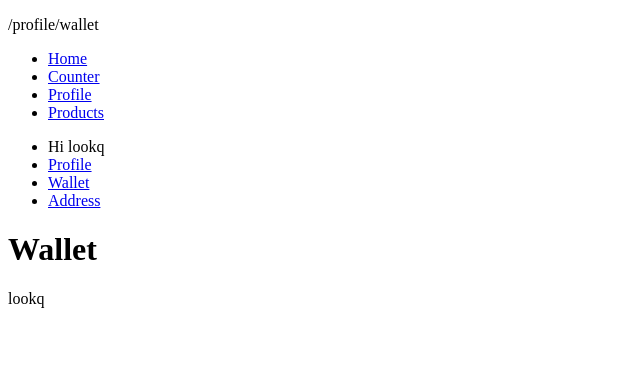
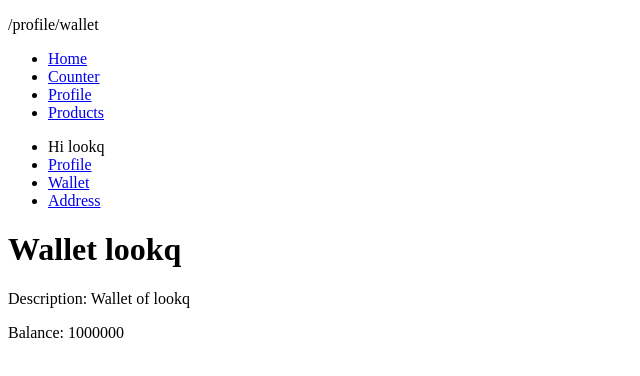
Before and after one commit to chuluq/belajar-sveltekit, a SvelteKit app: page /profile/wallet in a window 1280 px wide. Shown: the top 376 px of the page, without its empty margins (0-640 px from the left). Built offline with nearby package versions, Linux system fonts and the light colour scheme.

Commit message:
parent data

```diff
--- a/src/routes/profile/wallet/+page.svelte
+++ b/src/routes/profile/wallet/+page.svelte
@@ -2,5 +2,6 @@
 	const { data } = $props();
 </script>
 
-<h1>Wallet</h1>
-<p>{data.user}</p>
+<h1>Wallet {data.user}</h1>
+<p>Description: {data.description}</p>
+<p>Balance: {data.balance}</p>
--- /dev/null
+++ b/src/routes/profile/wallet/+page.ts
@@ -0,0 +1,10 @@
+import type { LoadEvent } from '@sveltejs/kit';
+
+export async function load({ parent }: LoadEvent) {
+	const data = await parent();
+
+	return {
+		description: `Wallet of ${data.user}`,
+		balance: 1_000_000
+	};
+}
```
